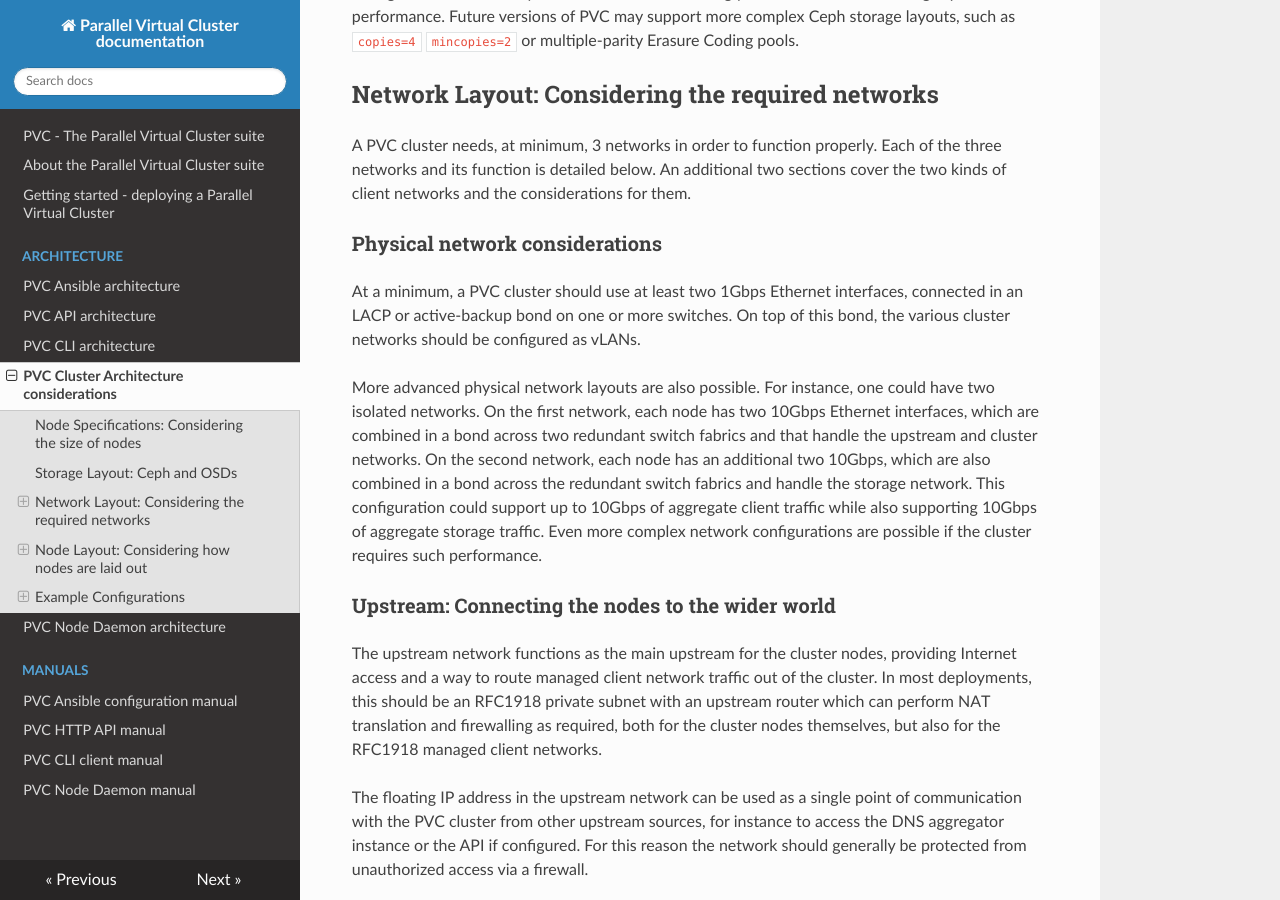
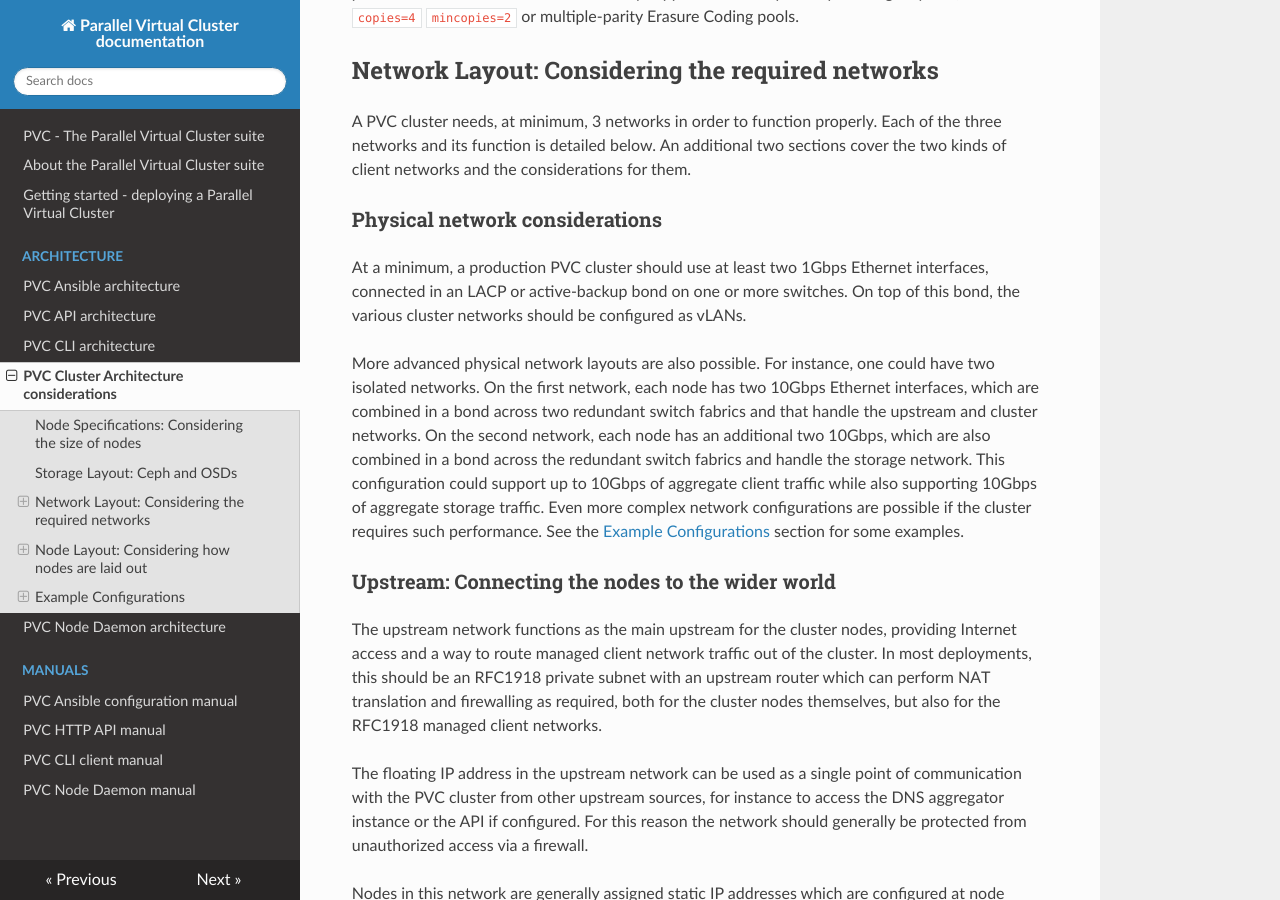
Before and after one commit to parallelvirtualcluster/pvc, an MkDocs documentation site: the page built from docs/architecture/cluster.md, in a window 1280 px wide and 900 px high, scrolled down 1566 px. Built offline with MkDocs 1.6.1, drawn with Linux system fonts in a browser that asks for light colours; nearby versions of some CDN libraries; some of the changed text lies outside the part shown.

Commit message:
Fix typos and errors

```diff
--- a/docs/architecture/cluster.md
+++ b/docs/architecture/cluster.md
@@ -14,10 +14,10 @@
 * 1x 10GB+ system disk (SSD/HDD/USB/SD/eMMC flash)
 * 1x 400GB+ OSD data disk (SSD)
 
-From a cluster of 3 such nodes, this will provide a cluster total of:
+For a cluster of 3 such nodes, this will provide a total of:
 
 * 36 total CPU cores
-* 144GB total RAM
+* 144GB RAM
 * 400GB usable Ceph storage space (`copies=3`)
 
 Of this, some amount of CPU and RAM will be used by the storage subsystem and the PVC daemons themselves, meaning that the total available for virtual machines is slightly less. Generally, each OSD data disk will consume 1 vCPU at load and 1-2GB RAM, so nodes should be sized not only according to the VM workload, but the number of storage disks per node. Additionally the coordinator databases will use additional RAM and CPU resources of up to 1-4GB per node, though there is generally little need to spec coordinators any larger than non-coordinator nodes and the VM automatic node selection process will take used RAM into account by default.
@@ -38,9 +38,9 @@
 
 ### Physical network considerations
 
-At a minimum, a PVC cluster should use at least two 1Gbps Ethernet interfaces, connected in an LACP or active-backup bond on one or more switches. On top of this bond, the various cluster networks should be configured as vLANs.
+At a minimum, a production PVC cluster should use at least two 1Gbps Ethernet interfaces, connected in an LACP or active-backup bond on one or more switches. On top of this bond, the various cluster networks should be configured as vLANs.
 
-More advanced physical network layouts are also possible. For instance, one could have two isolated networks. On the first network, each node has two 10Gbps Ethernet interfaces, which are combined in a bond across two redundant switch fabrics and that handle the upstream and cluster networks. On the second network, each node has an additional two 10Gbps, which are also combined in a bond across the redundant switch fabrics and handle the storage network. This configuration could support up to 10Gbps of aggregate client traffic while also supporting 10Gbps of aggregate storage traffic. Even more complex network configurations are possible if the cluster requires such performance.
+More advanced physical network layouts are also possible. For instance, one could have two isolated networks. On the first network, each node has two 10Gbps Ethernet interfaces, which are combined in a bond across two redundant switch fabrics and that handle the upstream and cluster networks. On the second network, each node has an additional two 10Gbps, which are also combined in a bond across the redundant switch fabrics and handle the storage network. This configuration could support up to 10Gbps of aggregate client traffic while also supporting 10Gbps of aggregate storage traffic. Even more complex network configurations are possible if the cluster requires such performance. See the [Example Configurations](#example-configurations) section for some examples.
 
 ### Upstream: Connecting the nodes to the wider world
 
```
Also changed, not shown: other parts of docs/architecture/cluster.md (+3 -3 lines), docs/images/8-node-cluster.png.
